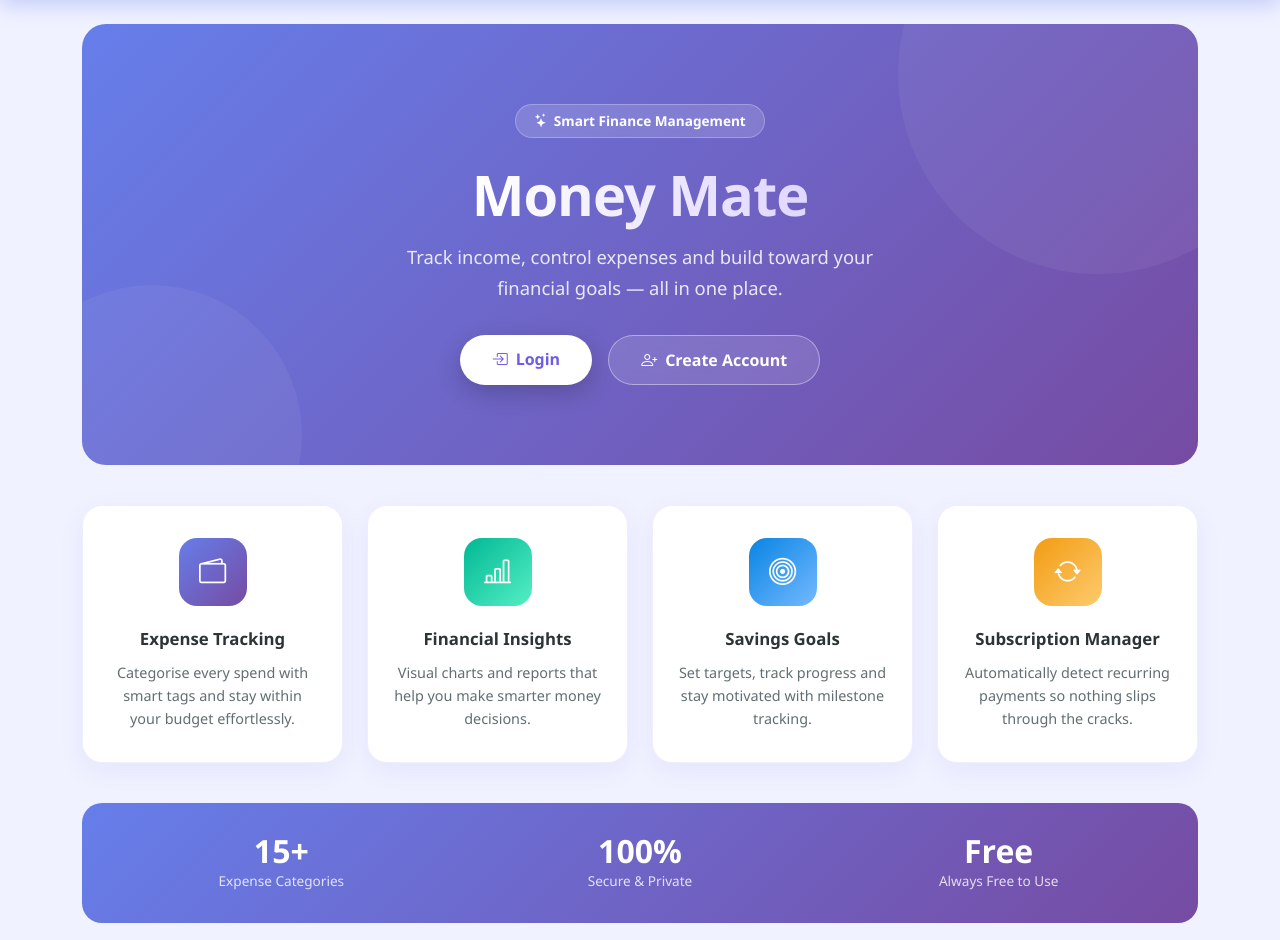
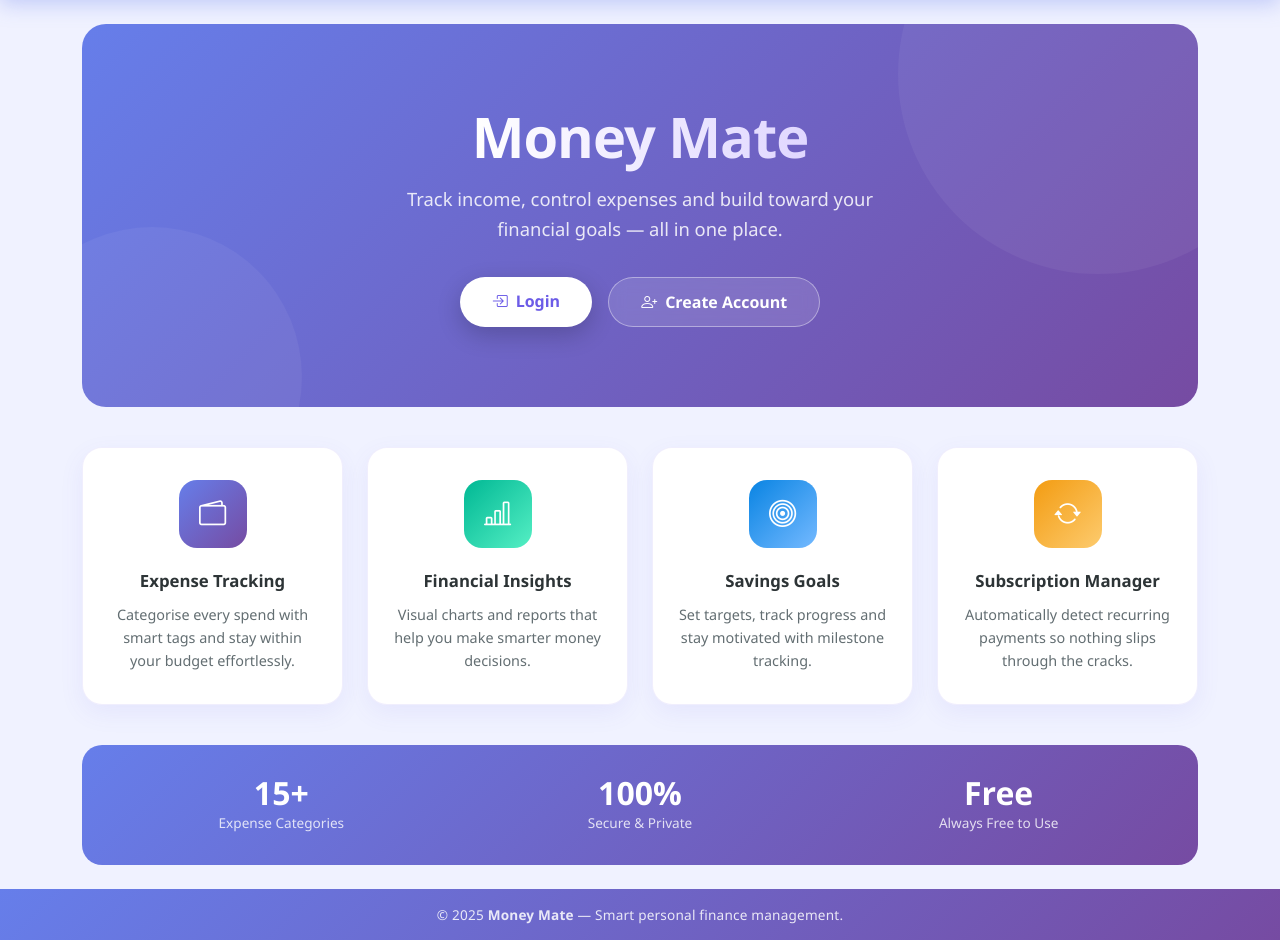
Before and after one commit to 31-vinay/Money-Mate, a Flask app: page / in a window 1280 px wide. Shown: the part 64-1004 px from the top of the page. Run offline with Flask 3, Linux system fonts and the light colour scheme.

Commit message:
Remove "Smart Finance Management" badge from hero section
Remove the "Smart Finance Management" badge from the hero section in `templates/index.html`.

Replit-Commit-Author: Agent
Replit-Commit-Session-Id: be82510c-d688-4002-b059-6c4384a6d74b
Replit-Commit-Checkpoint-Type: full_checkpoint
Replit-Commit-Event-Id: 40abdec1-b7f3-4919-ae06-11b18cbc6d7e
Replit-Commit-Screenshot-Url: https://storage.googleapis.com/screenshot-production-us-central1/efce70c3-f1de-4ca1-bf7c-e7da1753eb3f/be82510c-d688-4002-b059-6c4384a6d74b/BMblCQY
Replit-Helium-Checkpoint-Created: true

```diff
--- a/templates/index.html
+++ b/templates/index.html
@@ -184,7 +184,6 @@
 </style>
 
 <div class="hero-section fade-in">
-  <div class="hero-badge"><i class="bi bi-stars"></i> Smart Finance Management</div>
   <h1 class="hero-title"><span>Money Mate</span></h1>
   <p class="hero-subtitle">Track income, control expenses and build toward your financial goals — all in one place.</p>
 
```
Also changed, not shown: instance/finance.db.
